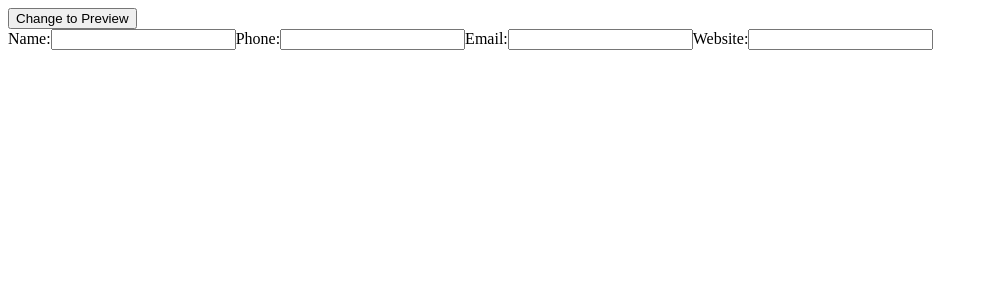
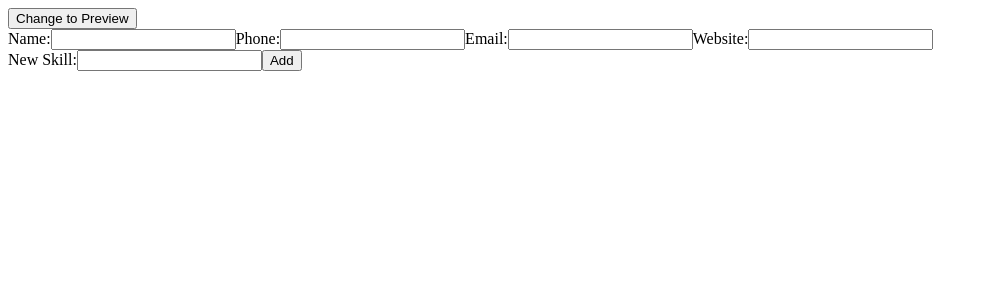
Before and after one commit to dmkirshon/cv-project-js-odin, a React (Create React App) app: page / in a window 1280 px wide. Shown: the top 300 px of the page, without its empty margins (0-988 px from the left). Built offline with nearby package versions, Linux system fonts and the light colour scheme.

Commit message:
feat: Add editable skill section

```diff
--- a/src/App.js
+++ b/src/App.js
@@ -1,5 +1,6 @@
 import React, { Component } from "react";
 import Details from "./components/Details";
+import Skills from "./components/Skills";
 
 class App extends Component {
   constructor(props) {
@@ -13,9 +14,16 @@ class App extends Component {
         email: "",
         website: "",
       },
+      skills: {
+        skillList: [],
+        newSkill: "",
+      },
     };
 
     this.handleDetailsChanges = this.handleDetailsChanges.bind(this);
+    this.handleSkillChanges = this.handleSkillChanges.bind(this);
+    this.handleSkillAdd = this.handleSkillAdd.bind(this);
+    this.handleSkillDelete = this.handleSkillDelete.bind(this);
     this.handleViewChange = this.handleViewChange.bind(this);
   }
 
@@ -25,6 +33,36 @@ class App extends Component {
       details: { ...prevState.details, [name]: value },
     }));
     event.target.reportValidity();
+  }
+
+  handleSkillChanges(event) {
+    this.setState((prevState) => ({
+      skills: {
+        skillList: [...prevState.skills.skillList],
+        newSkill: event.target.value,
+      },
+    }));
+  }
+
+  handleSkillAdd(event) {
+    this.setState((prevState) => ({
+      skills: {
+        skillList: [...prevState.skills.skillList, prevState.skills.newSkill],
+        newSkill: "",
+      },
+    }));
+    event.preventDefault();
+  }
+
+  handleSkillDelete(indexChoice) {
+    this.setState((prevState) => ({
+      skills: {
+        skillList: prevState.skills.skillList.filter(
+          (skill, index) => index !== indexChoice
+        ),
+        newSkill: prevState.skills.newSkill,
+      },
+    }));
   }
 
   handleViewChange(event) {
@@ -54,6 +92,12 @@ class App extends Component {
           details={this.state.details}
           handleDetailsChanges={this.handleDetailsChanges}
         />
+        <Skills
+          skills={this.state.skills}
+          handleSkillChanges={this.handleSkillChanges}
+          handleSkillAdd={this.handleSkillAdd}
+          handleSkillDelete={this.handleSkillDelete}
+        />
       </div>
     );
   }
--- a/src/components/Skills.js
+++ b/src/components/Skills.js
@@ -0,0 +1,51 @@
+import React, { Component } from "react";
+
+class Skills extends Component {
+  constructor(props) {
+    super(props);
+
+    this.overviewEditSkills = this.overviewEditSkills.bind(this);
+  }
+
+  overviewEditSkills() {
+    const { skillList } = this.props.skills;
+    return (
+      <ul>
+        {skillList.map((skill, index) => {
+          return (
+            <li key={index}>
+              {skill}
+              <button onClick={(e) => this.props.handleSkillDelete(index)}>
+                ❌
+              </button>
+            </li>
+          );
+        })}
+      </ul>
+    );
+  }
+
+  render() {
+    const { skills, handleSkillChanges, handleSkillAdd } = this.props;
+    return (
+      <section>
+        <form name="addSkill">
+          <label>
+            New Skill:
+            <input
+              type="text"
+              value={skills.newSkill}
+              onChange={handleSkillChanges}
+            ></input>
+          </label>
+          <button type="submit" onClick={handleSkillAdd}>
+            Add
+          </button>
+        </form>
+        <div>{this.overviewEditSkills()}</div>
+      </section>
+    );
+  }
+}
+
+export default Skills;
```
